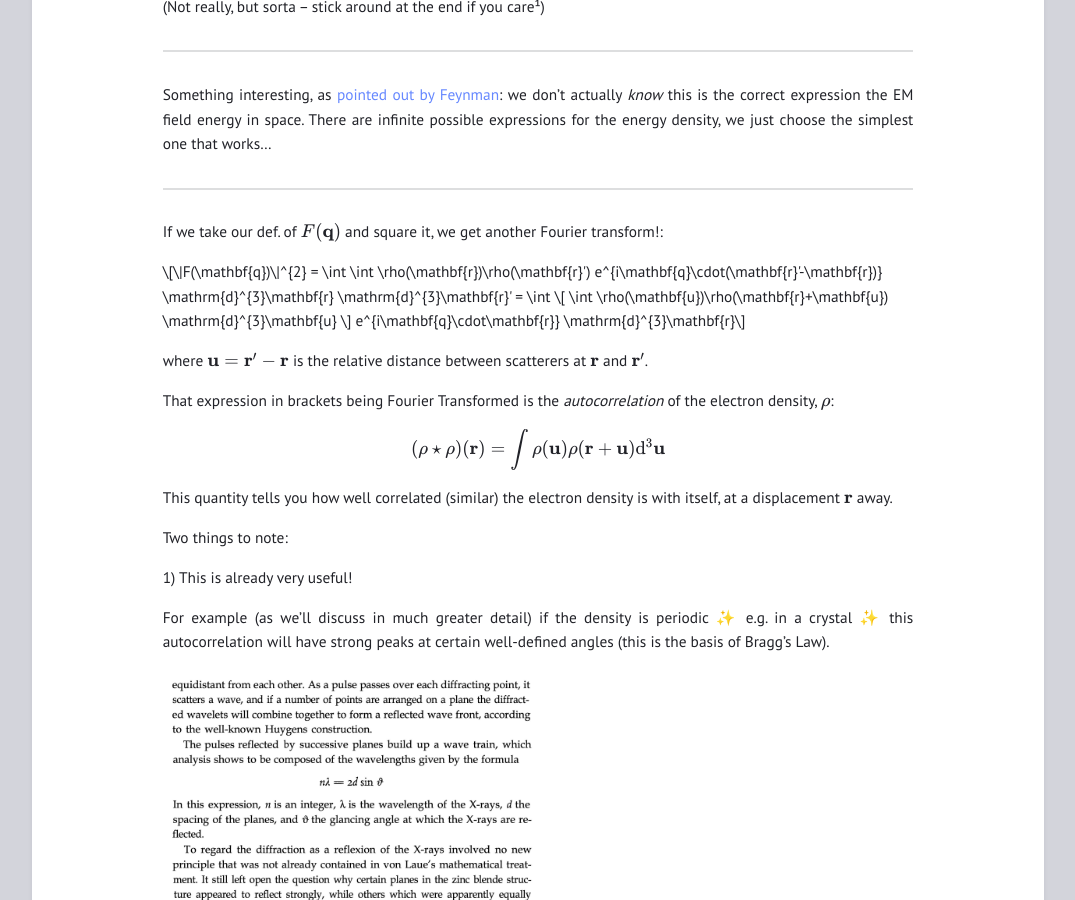
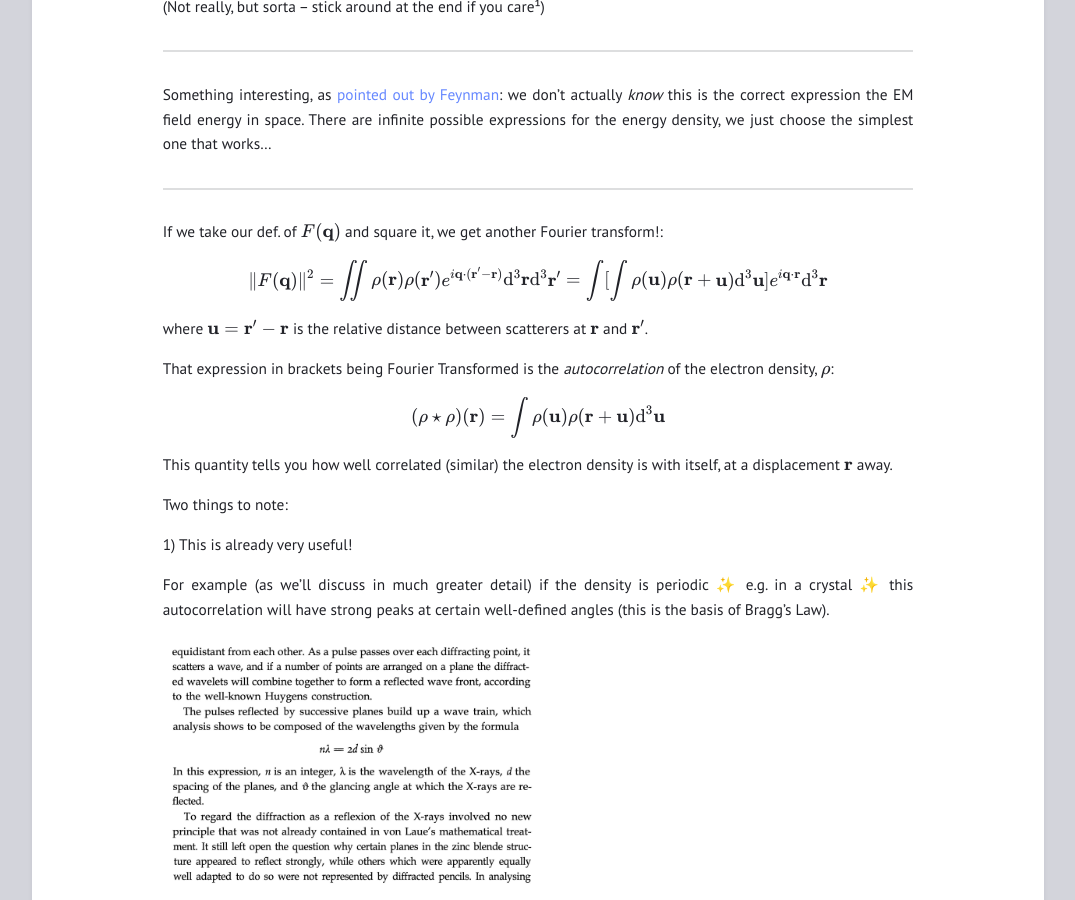
Before and after one commit to davidwych/davidwych.github.io, a Jekyll site: the page built from blog/_posts/2022-06-17-intro-cryst-2.md, in a window 1280 px wide and 900 px high, scrolled down 2543 px. Shown: the whole window, without its empty margins (102-1177 px from the left). Built offline with Jekyll 4.4.1, drawn with Linux system fonts in a browser that asks for light colours.

Commit message:
last bit of formatting (okay I knew it wouldn't be)

```diff
--- a/blog/_posts/2022-06-17-intro-cryst-2.md
+++ b/blog/_posts/2022-06-17-intro-cryst-2.md
@@ -69,7 +69,7 @@ Something interesting, as [pointed out by Feynman](https://www.feynmanlectures.c
 
 If we take our def. of $$F(\mathbf{q})$$ and square it, we get another Fourier transform!:
 
-$$\|F(\mathbf{q})\|^{2} = \int \int \rho(\mathbf{r})\rho(\mathbf{r}') e^{i\mathbf{q}\cdot(\mathbf{r}'-\mathbf{r})} \mathrm{d}^{3}\mathbf{r} \mathrm{d}^{3}\mathbf{r}' = \int \[ \int \rho(\mathbf{u})\rho(\mathbf{r}+\mathbf{u}) \mathrm{d}^{3}\mathbf{u} \] e^{i\mathbf{q}\cdot\mathbf{r}} \mathrm{d}^{3}\mathbf{r} $$
+$$\|F(\mathbf{q})\|^{2} = \int \int \rho(\mathbf{r})\rho(\mathbf{r}') e^{i\mathbf{q}\cdot(\mathbf{r}'-\mathbf{r})} \mathrm{d}^{3}\mathbf{r} \mathrm{d}^{3}\mathbf{r}' = \int [ \int \rho(\mathbf{u})\rho(\mathbf{r}+\mathbf{u}) \mathrm{d}^{3}\mathbf{u} ] e^{i\mathbf{q}\cdot\mathbf{r}} \mathrm{d}^{3}\mathbf{r} $$
 
 where $$\mathbf{u} = \mathbf{r}'-\mathbf{r}$$ is the relative distance between scatterers at $$\mathbf{r}$$ and $$\mathbf{r}'$$.
 
```
